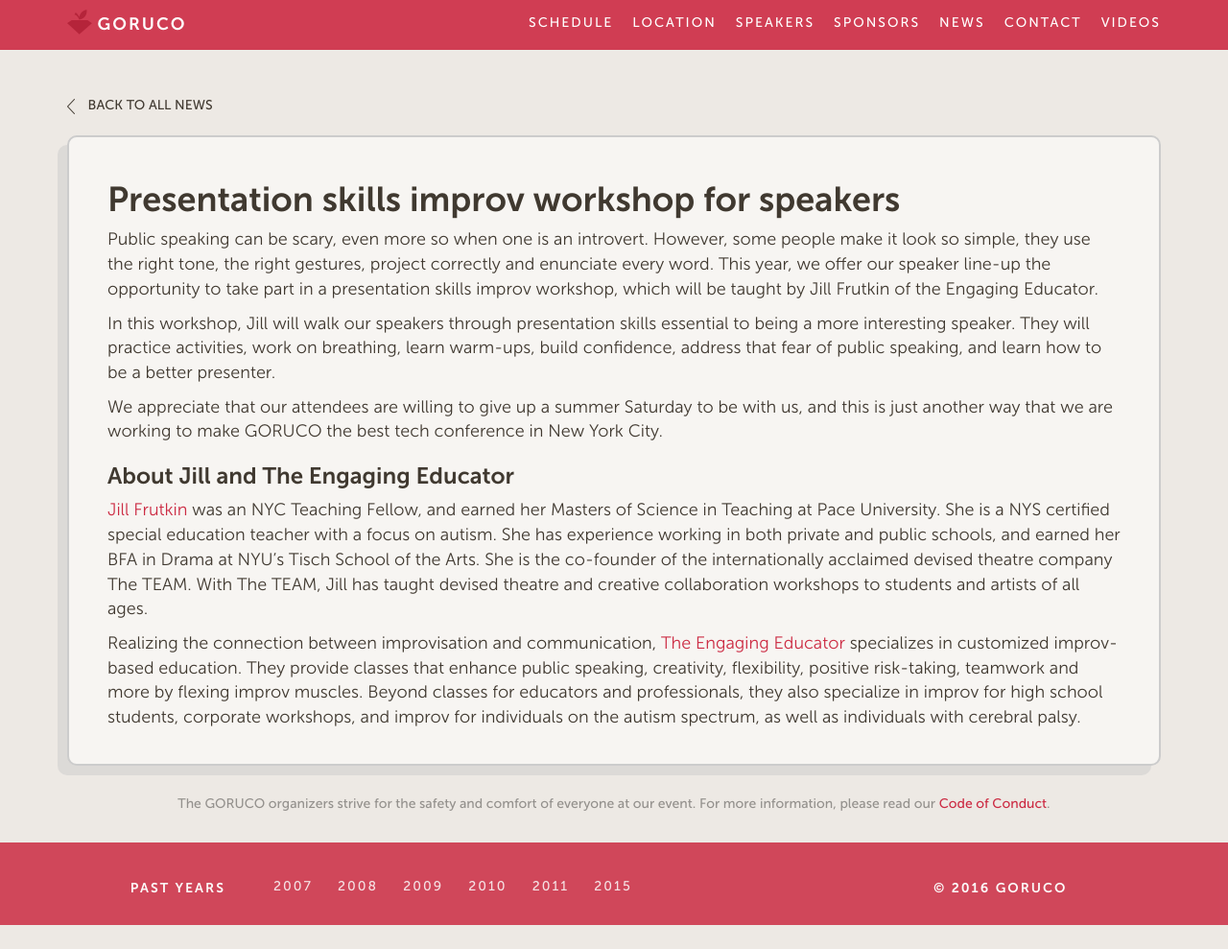
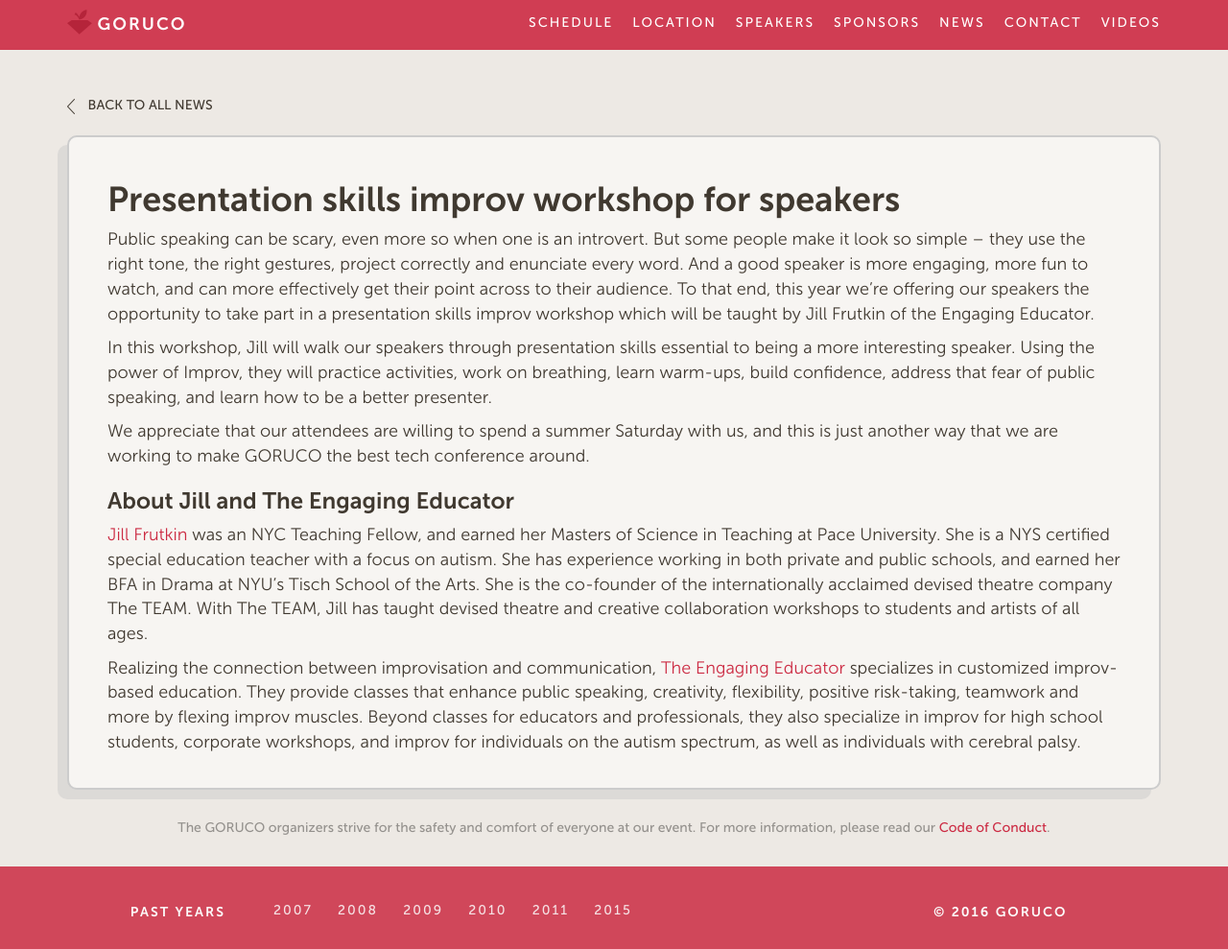
Before and after one commit to goruco/goruco2016, a Jekyll site: the page built from _posts/2016-06-17-presentation-skills-improv-workshop.md, in a window 1280 px wide and 989 px high. Shown: the whole window at 96% size. Built offline with Jekyll 4.4.1, drawn with Linux system fonts in a browser that asks for light colours.

Commit message:
More language cleanup

```diff
--- a/_posts/2016-06-17-presentation-skills-improv-workshop.md
+++ b/_posts/2016-06-17-presentation-skills-improv-workshop.md
@@ -6,10 +6,12 @@
 
 <p>
   Public speaking can be scary, even more so when one is an introvert.
-  However, some people make it look so simple, they use the right tone,
+  But some people make it look so simple – they use the right tone,
   the right gestures, project correctly and enunciate every word.
-  This year, we offer our speaker line-up the opportunity
-  to take part in a presentation skills improv workshop,
+  And a good speaker is more engaging, more fun to watch, and can more
+  effectively get their point across to their audience.
+  To that end, this year we're offering our speakers the opportunity
+  to take part in a presentation skills improv workshop
   which will be taught by Jill Frutkin of the Engaging Educator.</p>
 
 <!--more-->
@@ -17,19 +19,19 @@
 <p>
   In this workshop, Jill will walk our speakers through presentation skills
   essential to being a more interesting speaker.
-  They will practice activities, work on breathing, learn warm-ups,
+  Using the power of Improv, they will practice activities, work on breathing, learn warm-ups,
   build confidence, address that fear of public speaking,
   and learn how to be a better presenter.</p>
 
 <p>
-  We appreciate that our attendees are willing to give up
-  a summer Saturday to be with us, and this is just another way that
-  we are working to make GORUCO the best tech conference in New York City.</p>
+  We appreciate that our attendees are willing to spend
+  a summer Saturday with us, and this is just another way that
+  we are working to make GORUCO the best tech conference around.</p>
 
 <h3>About Jill and The Engaging Educator</h3>
 
 <p>
-  <a href="http://jillfrutkin.com">Jill Frutkin</a> was an NYC Teaching Fellow,
+  <a href="http://www.jillfrutkin.com/">Jill Frutkin</a> was an NYC Teaching Fellow,
   and earned her Masters of Science in Teaching at Pace University.
   She is a NYS certified special education teacher with a focus on autism.
   She has experience working in both private and public schools,
```
